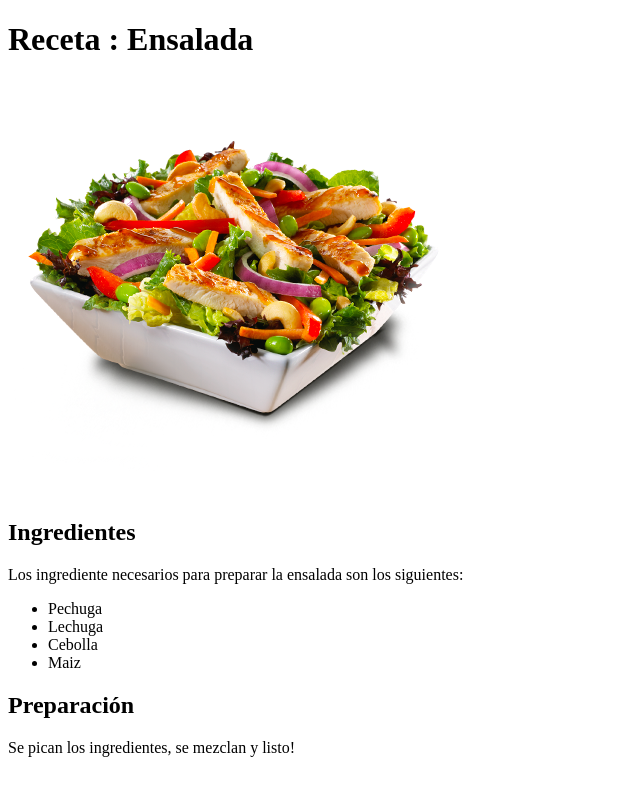
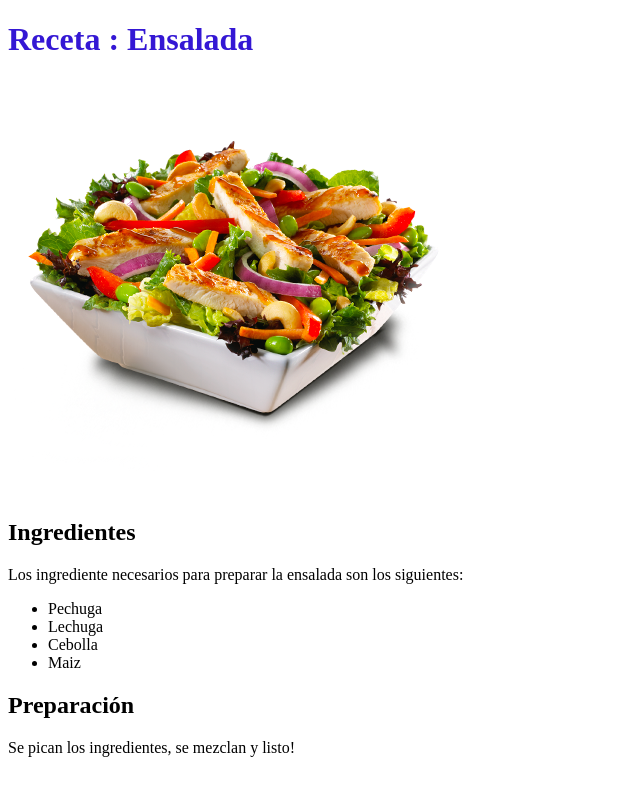
Before and after one commit to dubier102013/aspirantes-mir-html-y-css, a plain HTML site: page ejercicio1-html-y-css/index.html in a window 1280 px wide. Shown: the whole page, without its empty margins (0-640 px from the left). Drawn offline with Linux system fonts and the light colour scheme.

Commit message:
Agrega estilos al segundo ejercicio

```diff
--- /dev/null
+++ b/ejercicio1-html-y-css/estilos.css
@@ -0,0 +1,3 @@
+h1{
+    color: #3417d4;
+}
--- a/ejercicio1-html-y-css/index.html
+++ b/ejercicio1-html-y-css/index.html
@@ -3,6 +3,7 @@
   <head>
     <meta charset="utf-8">
     <title>Mi Receta</title>
+    <link rel="stylesheet" href="./estilos.css">
 </head>
   <body>
     <h1>Receta : Ensalada</h1>
```
